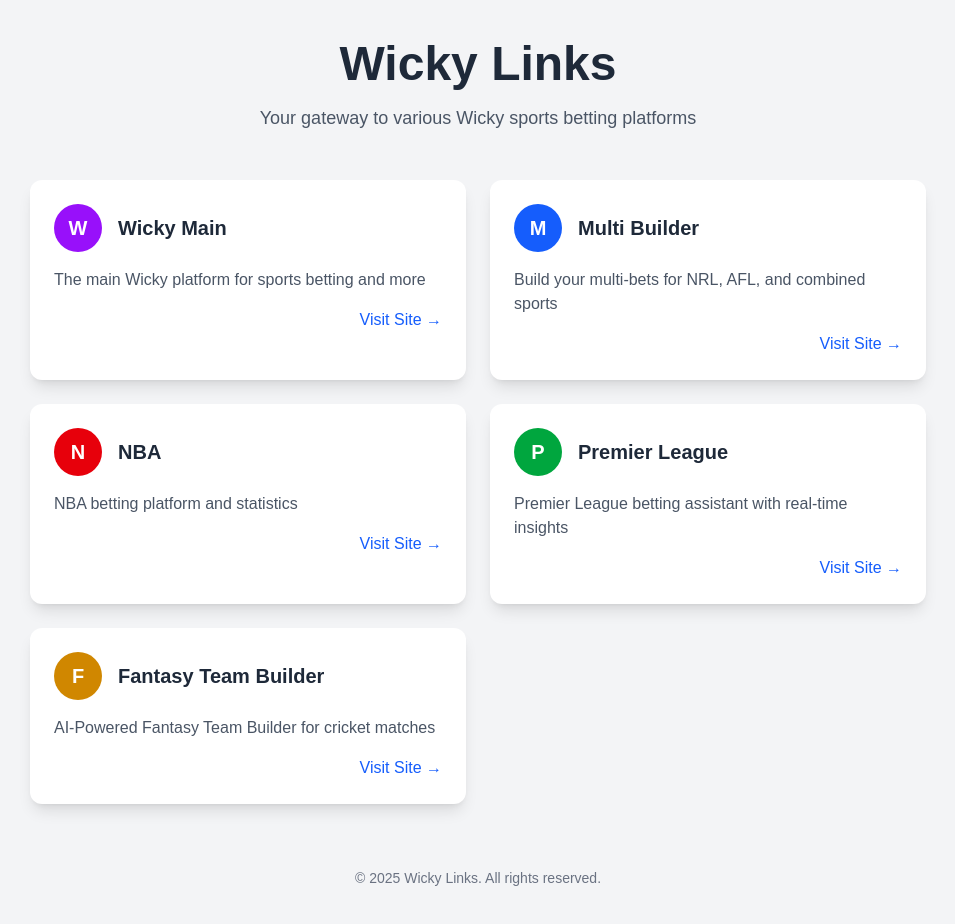
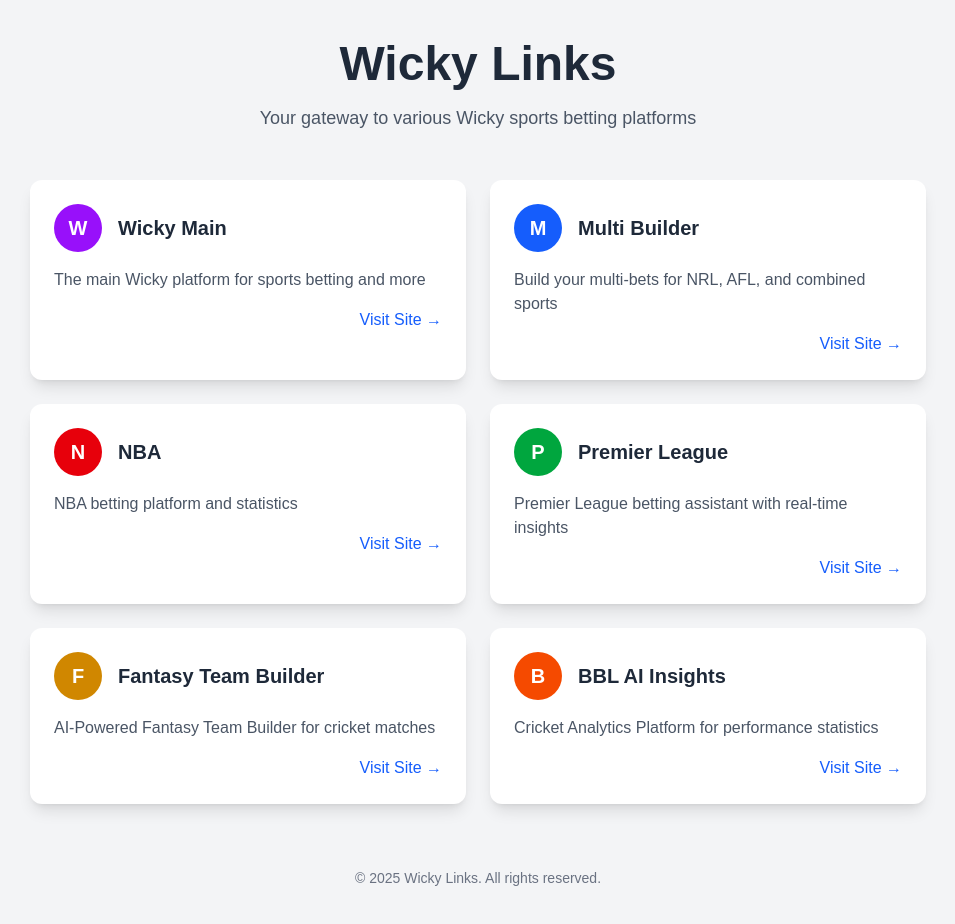
Before and after one commit to wickyaf123/wicky_links, a Next.js app: page / in a window 1280 px wide. Shown: the top 924 px of the page, without its empty margins (162-1117 px from the left). Built offline with nearby package versions, Linux system fonts and the light colour scheme.

Commit message:
Add BBL AI Insights link to collection

```diff
--- a/src/app/page.tsx
+++ b/src/app/page.tsx
@@ -29,6 +29,12 @@
       url: "https://ipl-fantsay1004-git-main-mayurs-projects-b6048be7.vercel.app/",
       description: "AI-Powered Fantasy Team Builder for cricket matches",
       color: "bg-yellow-600",
+    },
+    {
+      name: "BBL AI Insights",
+      url: "https://bbl-ai-insights-i-hawk-git-main-mayurs-projects-b6048be7.vercel.app/",
+      description: "Cricket Analytics Platform for performance statistics",
+      color: "bg-orange-600",
     },
   ];
 
```
